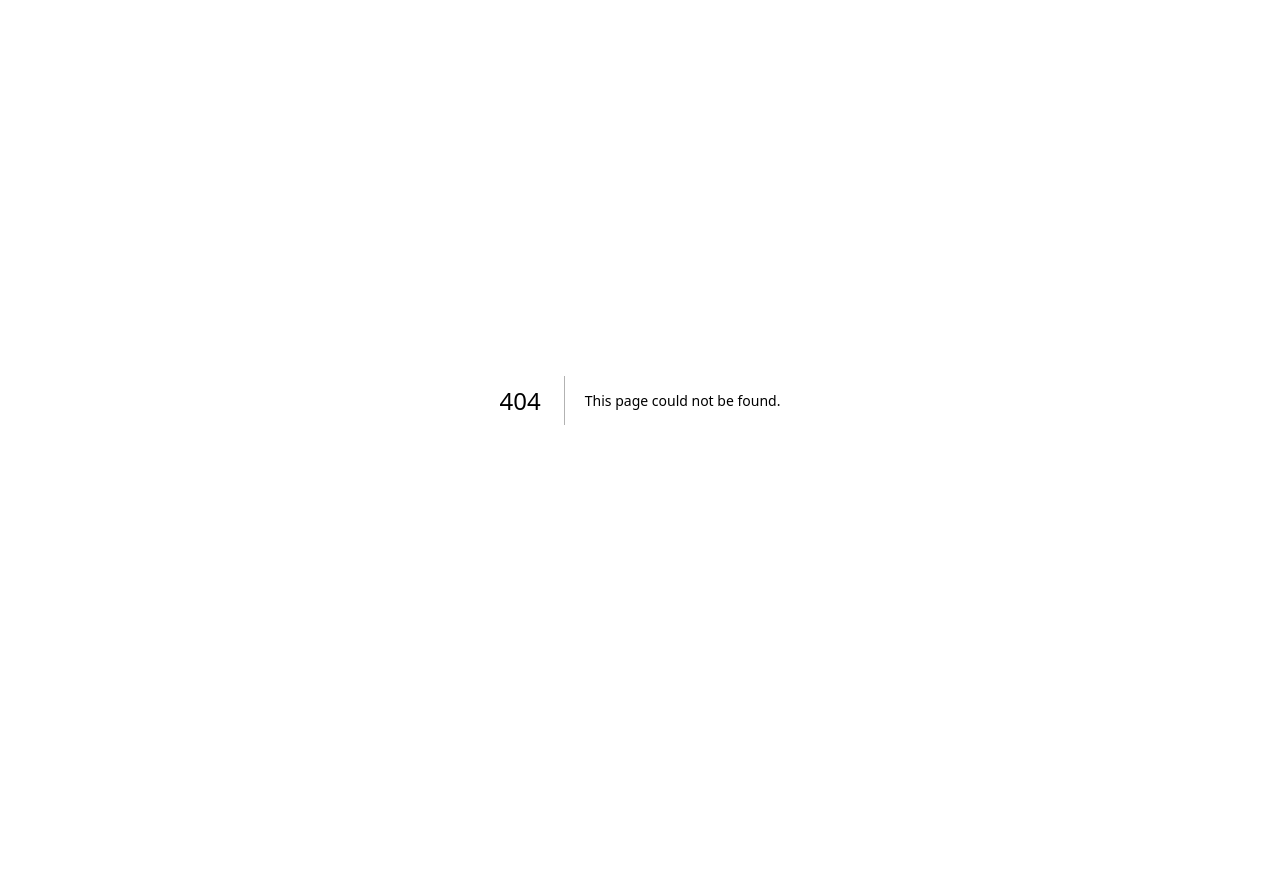
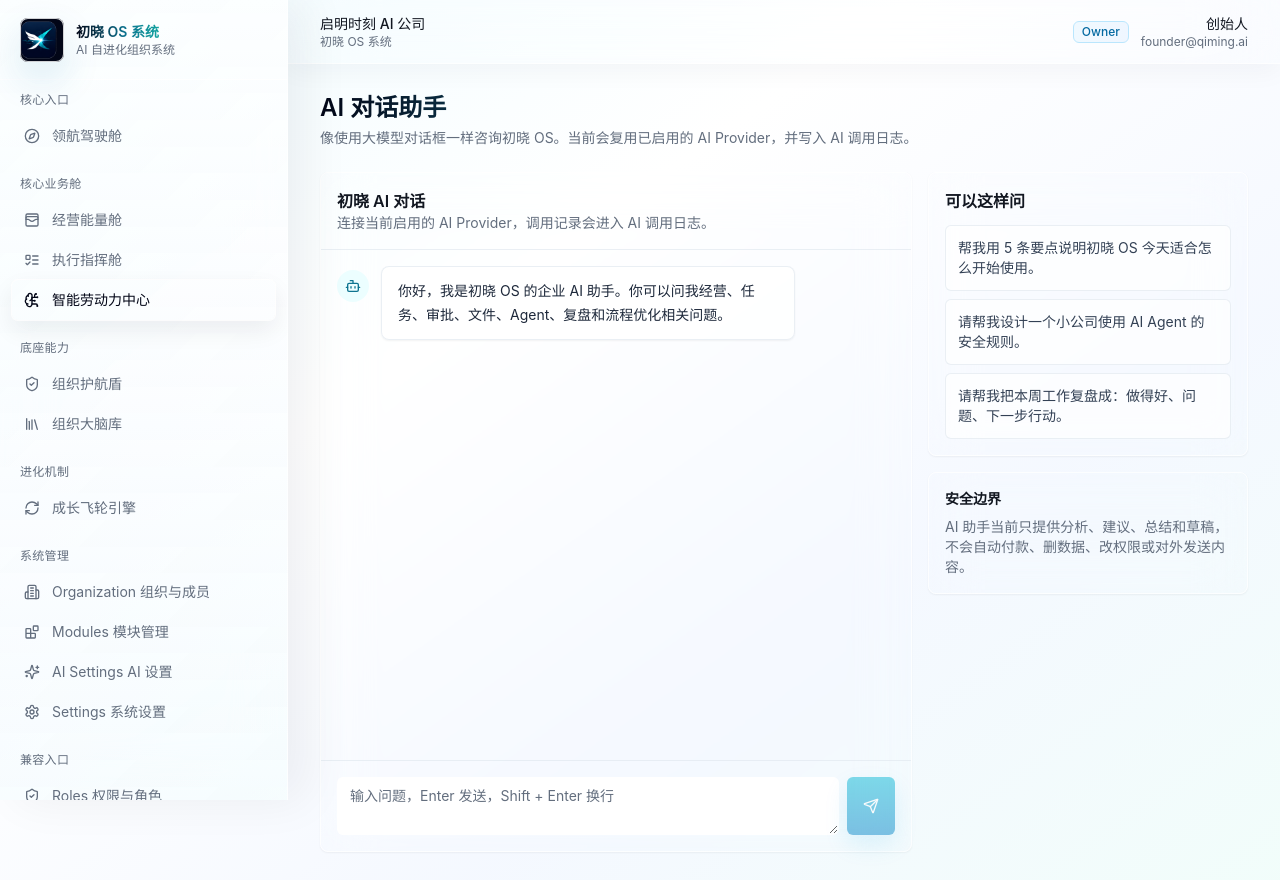
Before and after one commit to linkdt-glitch/chuxiao-os, a Next.js app: page /ai-workforce/chat in a window 1280 px wide. Before the commit this address had no page. Before the commit the page ends 800 px from the top, so only its background shows below. Built offline with nearby package versions, Linux system fonts and the light colour scheme; no server answers.

Commit message:
Add AI workforce chat assistant

```diff
--- /dev/null
+++ b/app/(app)/ai-workforce/chat/page.tsx
@@ -0,0 +1,14 @@
+import { AssistantChat } from "@/components/ai/assistant-chat";
+import { PageHeader } from "@/components/layout/page-header";
+
+export default function AIChatPage() {
+  return (
+    <>
+      <PageHeader
+        title="AI 对话助手"
+        description="像使用大模型对话框一样咨询初晓 OS。当前会复用已启用的 AI Provider，并写入 AI 调用日志。"
+      />
+      <AssistantChat />
+    </>
+  );
+}
--- a/app/(app)/ai-workforce/page.tsx
+++ b/app/(app)/ai-workforce/page.tsx
@@ -1,5 +1,5 @@
 import Link from "next/link";
-import { Bot, BrainCircuit, CheckSquare, FileText, PlayCircle, Plus, Sparkles } from "lucide-react";
+import { Bot, BrainCircuit, CheckSquare, FileText, MessageSquareText, PlayCircle, Plus, Sparkles } from "lucide-react";
 import { PermissionLevelBadge } from "@/components/ai-workforce/badges";
 import { PageHeader } from "@/components/layout/page-header";
 import { Badge } from "@/components/ui/badge";
@@ -34,6 +34,7 @@ export default async function AIWorkforcePage() {
         description="管理 AI 员工、Prompt、AI 调用、权限等级、运行记录和人工确认。让 AI 成为可管理、可评估、可进化、可控风险的数字同事。"
         action={
           <div className="flex flex-wrap gap-2">
+            <Button asChild variant="outline"><Link href="/ai-workforce/chat"><MessageSquareText className="h-4 w-4" />AI 对话</Link></Button>
             <Button asChild variant="outline"><Link href="/ai-workforce/prompts/new"><FileText className="h-4 w-4" />创建 Prompt</Link></Button>
             <Button asChild><Link href="/ai-workforce/agents/new"><Plus className="h-4 w-4" />创建 Agent</Link></Button>
           </div>
@@ -92,6 +93,7 @@ export default async function AIWorkforcePage() {
               <CardTitle>快捷入口</CardTitle>
             </CardHeader>
             <CardContent className="grid gap-2">
+              <Button asChild><Link href="/ai-workforce/chat"><MessageSquareText className="h-4 w-4" />AI 对话助手</Link></Button>
               <Button asChild><Link href="/ai-workforce/agents/new"><Bot className="h-4 w-4" />创建 Agent</Link></Button>
               <Button asChild variant="outline"><Link href="/ai-workforce/prompts/new"><FileText className="h-4 w-4" />创建 Prompt</Link></Button>
               <Button asChild variant="outline"><Link href="/ai-workforce/confirmations"><CheckSquare className="h-4 w-4" />人工确认</Link></Button>
--- /dev/null
+++ b/app/api/ai/chat/route.ts
@@ -0,0 +1,73 @@
+import { NextResponse } from "next/server";
+import { getSessionUser } from "@/lib/auth";
+import { invokeAI } from "@/lib/ai";
+import { requirePermission } from "@/lib/permissions";
+
+type ChatMessage = {
+  role?: unknown;
+  content?: unknown;
+};
+
+function normalizeMessages(value: unknown) {
+  if (!Array.isArray(value)) return [];
+
+  return value
+    .map((item: ChatMessage) => ({
+      role: item.role === "assistant" ? "assistant" : "user",
+      content: typeof item.content === "string" ? item.content.trim() : ""
+    }))
+    .filter((item) => item.content)
+    .slice(-10);
+}
+
+function buildPrompt(messages: Array<{ role: string; content: string }>) {
+  const transcript = messages
+    .map((message) => `${message.role === "assistant" ? "AI" : "用户"}：${message.content}`)
+    .join("\n\n");
+
+  return `你是初晓 OS 系统里的企业 AI 助手，服务于小公司内部经营和管理。
+请遵守：
+1. 用中文回答。
+2. 先给结论，再给步骤。
+3. 涉及财务、权限、删除、付款、合同、对外发送等高风险动作时，只能给建议，必须提醒需要人类确认或审批。
+4. 回答要简洁、可执行，适合企业内部系统使用。
+
+最近对话：
+${transcript}`;
+}
+
+export async function POST(request: Request) {
+  try {
+    const user = await getSessionUser();
+    if (!user) {
+      return NextResponse.json({ error: "请先登录后再使用 AI 助手。" }, { status: 401 });
+    }
+
+    await requirePermission("ai_workforce.view");
+
+    const body = (await request.json().catch(() => ({}))) as Record<string, unknown>;
+    const messages = normalizeMessages(body.messages);
+
+    if (!messages.length || messages[messages.length - 1]?.role !== "user") {
+      return NextResponse.json({ error: "请输入要咨询的问题。" }, { status: 400 });
+    }
+
+    const result = await invokeAI({ module: "ai_chat", prompt: buildPrompt(messages) });
+
+    return NextResponse.json({
+      provider: {
+        label: result.provider.label,
+        provider_name: result.provider.provider_name,
+        model_name: result.provider.model_name
+      },
+      invocationLogId: result.invocationLogId,
+      message: {
+        role: "assistant",
+        content: result.text || "AI 没有返回内容，请稍后重试。"
+      }
+    });
+  } catch (error) {
+    const message = error instanceof Error ? error.message : "AI 助手调用失败。";
+    return NextResponse.json({ error: message }, { status: 500 });
+  }
+}
--- /dev/null
+++ b/components/ai/assistant-chat.tsx
@@ -0,0 +1,151 @@
+"use client";
+
+import { useRef, useState } from "react";
+import { Bot, Send, UserRound } from "lucide-react";
+import { Button } from "@/components/ui/button";
+import { Textarea } from "@/components/ui/textarea";
+
+type Message = {
+  role: "user" | "assistant";
+  content: string;
+};
+
+const starterPrompts = [
+  "帮我用 5 条要点说明初晓 OS 今天适合怎么开始使用。",
+  "请帮我设计一个小公司使用 AI Agent 的安全规则。",
+  "请帮我把本周工作复盘成：做得好、问题、下一步行动。"
+];
+
+export function AssistantChat() {
+  const [messages, setMessages] = useState<Message[]>([
+    {
+      role: "assistant",
+      content: "你好，我是初晓 OS 的企业 AI 助手。你可以问我经营、任务、审批、文件、Agent、复盘和流程优化相关问题。"
+    }
+  ]);
+  const [input, setInput] = useState("");
+  const [pending, setPending] = useState(false);
+  const [error, setError] = useState("");
+  const inputRef = useRef<HTMLTextAreaElement | null>(null);
+
+  async function sendMessage(content = input) {
+    const question = content.trim();
+    if (!question || pending) return;
+
+    const nextMessages: Message[] = [...messages, { role: "user", content: question }];
+    setMessages(nextMessages);
+    setInput("");
+    setPending(true);
+    setError("");
+
+    const response = await fetch("/api/ai/chat", {
+      method: "POST",
+      headers: { "Content-Type": "application/json" },
+      body: JSON.stringify({ messages: nextMessages })
+    });
+
+    const payload = (await response.json().catch(() => ({}))) as {
+      error?: string;
+      message?: Message;
+    };
+
+    setPending(false);
+
+    if (!response.ok || payload.error || !payload.message) {
+      setError(payload.error ?? "AI 助手暂时没有返回内容。");
+      return;
+    }
+
+    setMessages((current) => [...current, payload.message!]);
+  }
+
+  return (
+    <div className="grid min-h-[680px] gap-4 lg:grid-cols-[1fr_320px]">
+      <section className="flex min-h-[680px] flex-col rounded-lg border border-white/75 bg-white/72 shadow-sm backdrop-blur-xl">
+        <div className="border-b border-slate-200/70 p-4">
+          <div className="font-semibold">初晓 AI 对话</div>
+          <div className="text-sm text-muted-foreground">连接当前启用的 AI Provider，调用记录会进入 AI 调用日志。</div>
+        </div>
+        <div className="flex-1 space-y-4 overflow-y-auto p-4">
+          {messages.map((message, index) => (
+            <div key={`${message.role}-${index}`} className={message.role === "user" ? "flex justify-end" : "flex justify-start"}>
+              <div className="flex max-w-[82%] gap-3">
+                {message.role === "assistant" ? (
+                  <div className="mt-1 flex h-8 w-8 shrink-0 items-center justify-center rounded-full bg-cyan-50 text-cyan-700">
+                    <Bot className="h-4 w-4" />
+                  </div>
+                ) : null}
+                <div
+                  className={
+                    message.role === "user"
+                      ? "rounded-lg bg-gradient-to-b from-cyan-500 to-sky-600 px-4 py-3 text-sm leading-6 text-white shadow-sm"
+                      : "rounded-lg border border-slate-200/70 bg-white/80 px-4 py-3 text-sm leading-6 text-slate-800 shadow-sm"
+                  }
+                >
+                  <div className="whitespace-pre-wrap">{message.content}</div>
+                </div>
+                {message.role === "user" ? (
+                  <div className="mt-1 flex h-8 w-8 shrink-0 items-center justify-center rounded-full bg-slate-100 text-slate-600">
+                    <UserRound className="h-4 w-4" />
+                  </div>
+                ) : null}
+              </div>
+            </div>
+          ))}
+          {pending ? (
+            <div className="flex justify-start">
+              <div className="rounded-lg border border-slate-200/70 bg-white/80 px-4 py-3 text-sm text-muted-foreground">
+                AI 正在思考...
+              </div>
+            </div>
+          ) : null}
+        </div>
+        <div className="border-t border-slate-200/70 p-4">
+          {error ? <div className="mb-3 rounded-md border border-red-200 bg-red-50 p-3 text-sm text-red-600">{error}</div> : null}
+          <div className="flex gap-2">
+            <Textarea
+              ref={inputRef}
+              value={input}
+              onChange={(event) => setInput(event.target.value)}
+              onKeyDown={(event) => {
+                if (event.key === "Enter" && !event.shiftKey) {
+                  event.preventDefault();
+                  sendMessage();
+                }
+              }}
+              className="min-h-12"
+              placeholder="输入问题，Enter 发送，Shift + Enter 换行"
+            />
+            <Button type="button" className="h-auto px-4" onClick={() => sendMessage()} disabled={pending || !input.trim()}>
+              <Send className="h-4 w-4" />
+            </Button>
+          </div>
+        </div>
+      </section>
+      <aside className="space-y-4">
+        <div className="rounded-lg border border-white/75 bg-white/72 p-4 shadow-sm backdrop-blur-xl">
+          <div className="font-semibold">可以这样问</div>
+          <div className="mt-3 space-y-2">
+            {starterPrompts.map((prompt) => (
+              <button
+                key={prompt}
+                type="button"
+                className="w-full rounded-md border border-slate-200/70 bg-white/70 p-3 text-left text-sm text-slate-700 transition hover:border-cyan-200 hover:bg-cyan-50/70"
+                onClick={() => {
+                  setInput(prompt);
+                  inputRef.current?.focus();
+                }}
+              >
+                {prompt}
+              </button>
+            ))}
+          </div>
+        </div>
+        <div className="rounded-lg border border-white/75 bg-white/72 p-4 text-sm text-muted-foreground shadow-sm backdrop-blur-xl">
+          <div className="mb-2 font-semibold text-foreground">安全边界</div>
+          AI 助手当前只提供分析、建议、总结和草稿，不会自动付款、删数据、改权限或对外发送内容。
+        </div>
+      </aside>
+    </div>
+  );
+}
```
